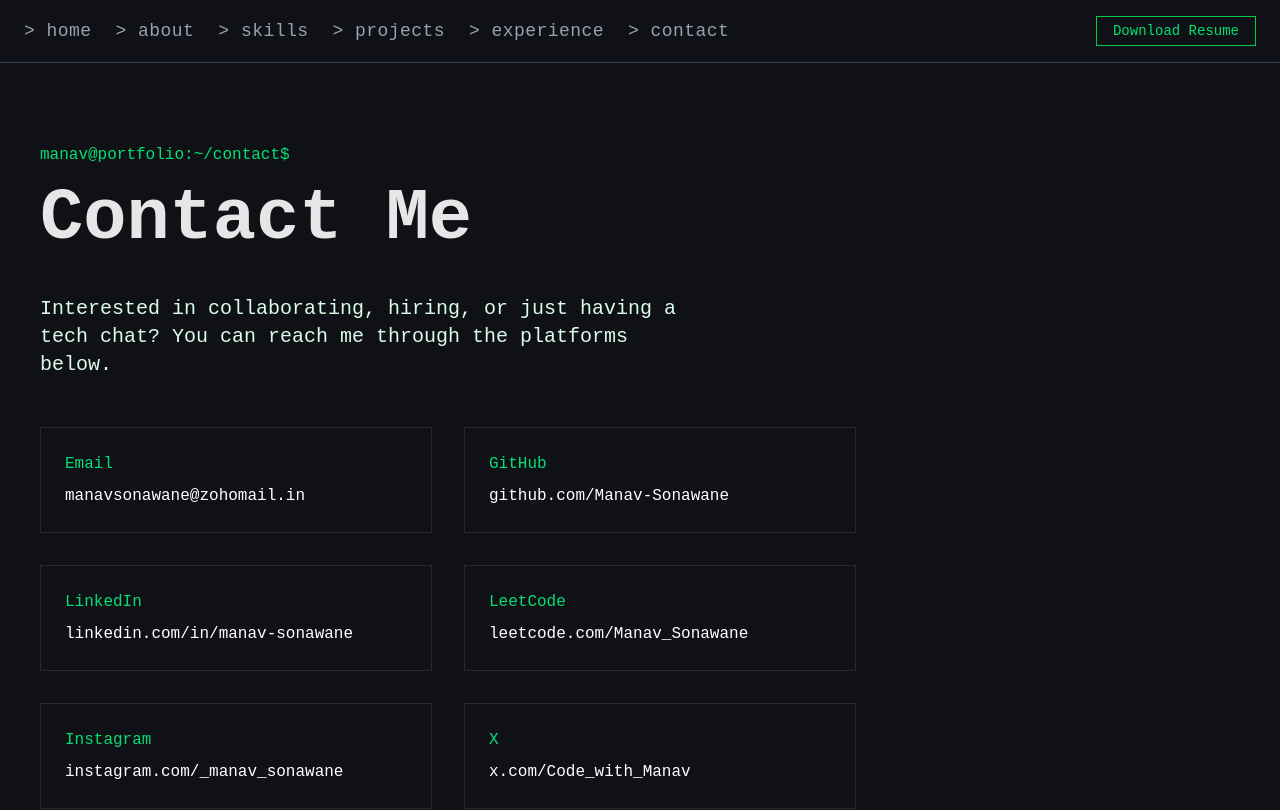
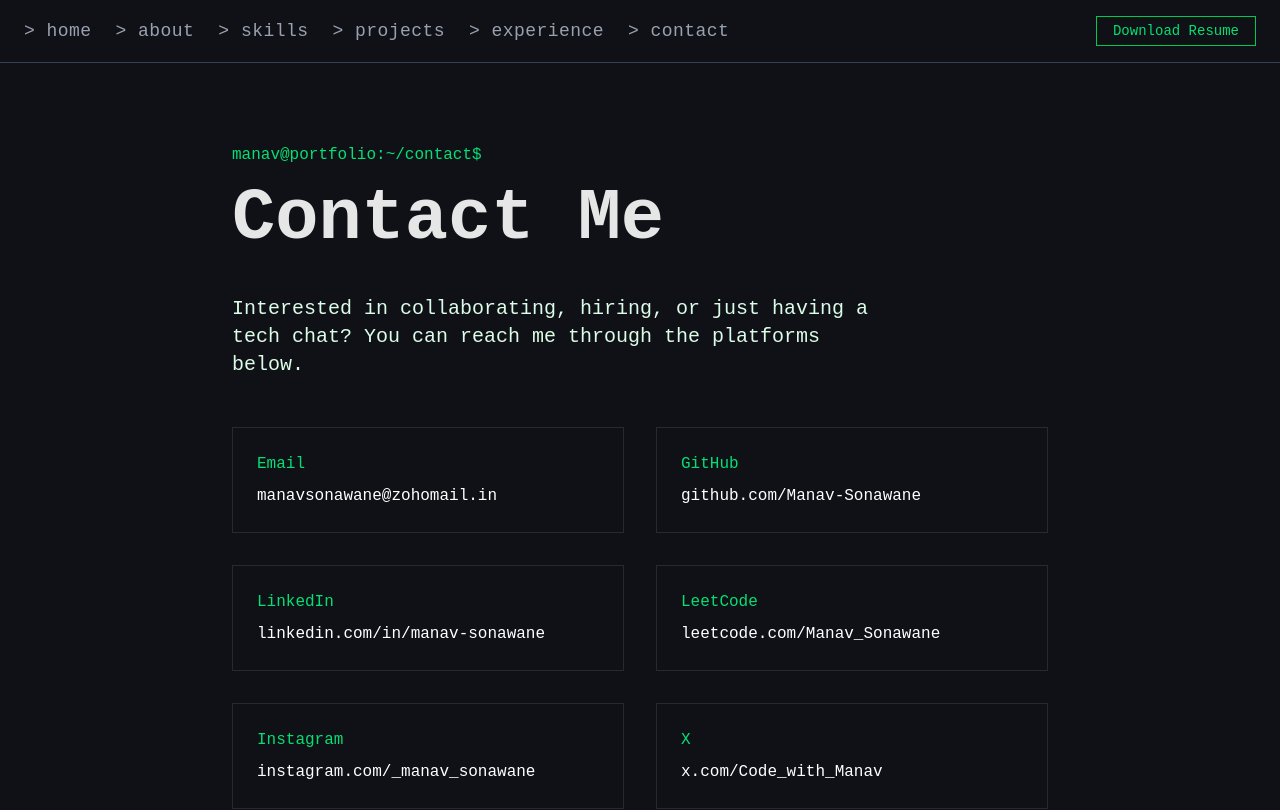
Before and after one commit to Manav-Sonawane/portfolio-website, a Next.js app: page /contact in a window 1280 px wide. Shown: the top 810 px of the page. Built offline with nearby package versions, Linux system fonts and the light colour scheme.

Commit message:
improv: centering contact page

```diff
--- a/src/app/contact/page.tsx
+++ b/src/app/contact/page.tsx
@@ -1,6 +1,6 @@
 export default function Contact() {
   return (
-    <main className="px-10 py-20 max-w-4xl">
+    <main className="px-10 py-20 max-w-4xl mx-auto">
       <p className="text-green-400 mb-4">manav@portfolio:~/contact$</p>
 
       <h2 className="text-7xl font-semibold mb-10">Contact Me</h2>
```
